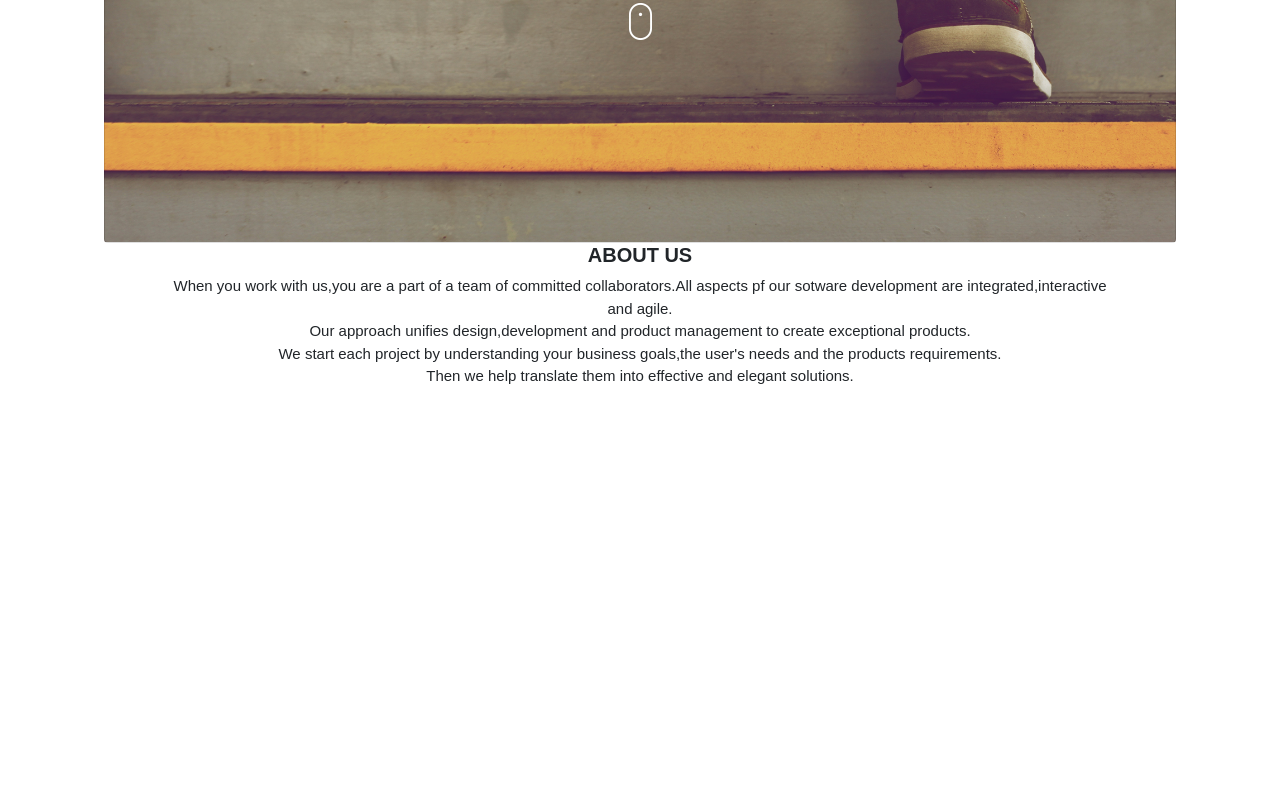
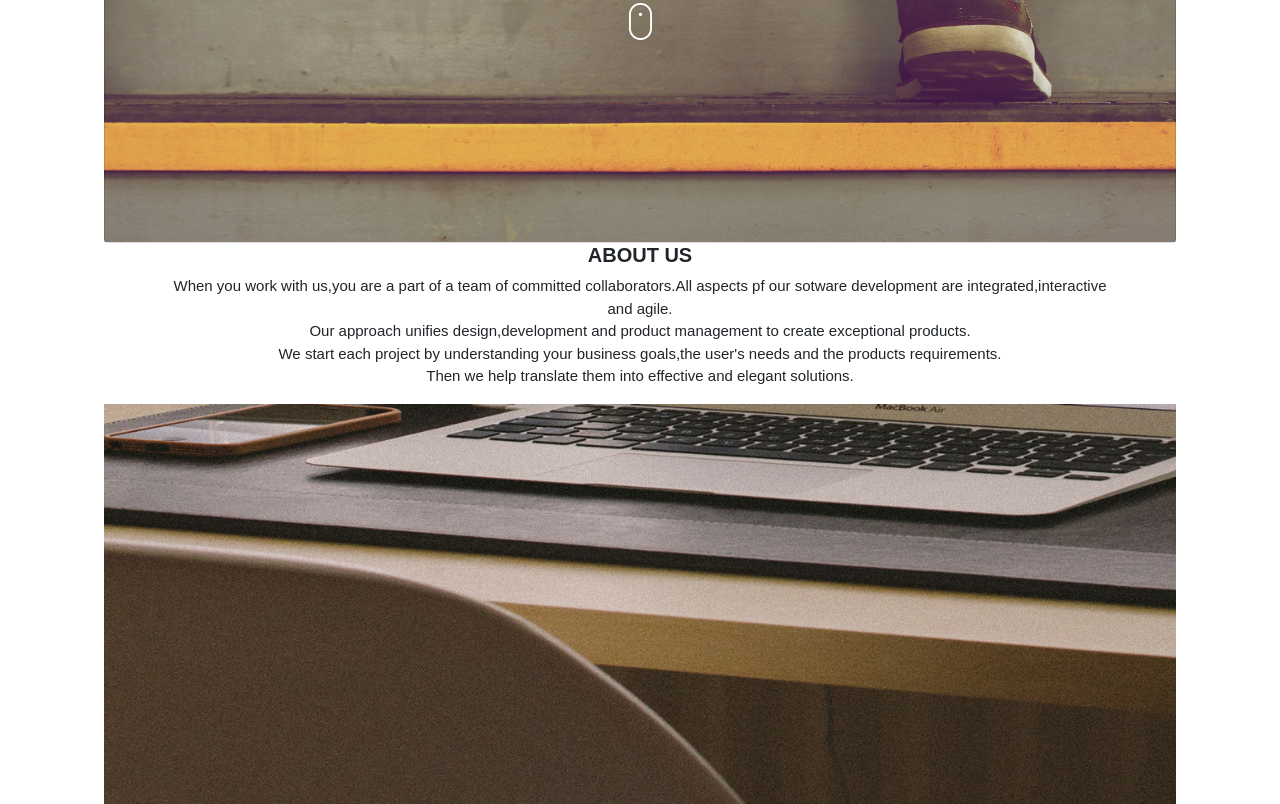
Before and after one commit to YvonneGi/Delani-Studio, a plain HTML site: page index.html in a window 1280 px wide. Shown: the part 357-1161 px from the top of the page. Before the commit the page ends 800 px from the top, so only its background shows below. Drawn offline with Linux system fonts and the light colour scheme.

Commit message:
add a background image in the third column

```diff
--- a/css/styles.css
+++ b/css/styles.css
@@ -22,3 +22,9 @@
     font-family:sans-serif;
     font-size: 15px;
 }
+.card1{
+    background-image: url("../image/s_image.jpg");
+    background-repeat: no-repeat;
+    background-size: cover;
+    height: 400px;
+}
--- a/index.html
+++ b/index.html
@@ -30,6 +30,11 @@
                     We start each project by understanding your business goals,the user's needs and the products requirements.<br>
                     Then we help translate them into effective and elegant solutions.<br></p>
                 </div>
+                <div class="col-md-12">
+                    <div class="card1 card-image">
+
+                    </div>
+                </div>
 
             </div>
         </div>
```
Also changed, not shown: image/s_image.jpg (added).
